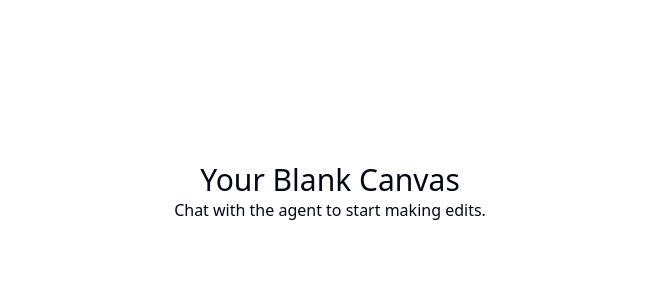
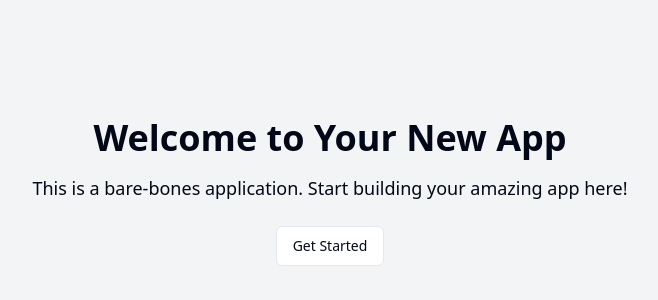
Before and after one commit to GPT-Engineer-App-Dev/tweakable-app, a React (Vite) app: page / in a window 1280 px wide. Shown: the part 208-508 px from the top of the page, without its empty margins (310-968 px from the left). Built offline with nearby package versions, Linux system fonts and the light colour scheme.

Commit message:
Create a bare-bones web application with a welcoming home page.

```diff
--- a/src/pages/Index.jsx
+++ b/src/pages/Index.jsx
@@ -1,14 +1,12 @@
-// Update this page (the content is just a fallback if you fail and example)
+import { Button } from "@/components/ui/button";
 
 const Index = () => {
   return (
-    <div className="h-screen w-screen flex items-center justify-center">
-      {/* Update with components here - default to put new layout sections as separate components in the components folder, and import them here */}
-      <div>
-        <h1 className="text-3xl text-center">Your Blank Canvas</h1>
-        <p className="text-center">
-          Chat with the agent to start making edits.
-        </p>
+    <div className="h-screen w-screen flex items-center justify-center bg-gray-100">
+      <div className="text-center">
+        <h1 className="text-4xl font-bold mb-4">Welcome to Your New App</h1>
+        <p className="text-lg mb-6">This is a bare-bones application. Start building your amazing app here!</p>
+        <Button variant="outline">Get Started</Button>
       </div>
     </div>
   );
```
